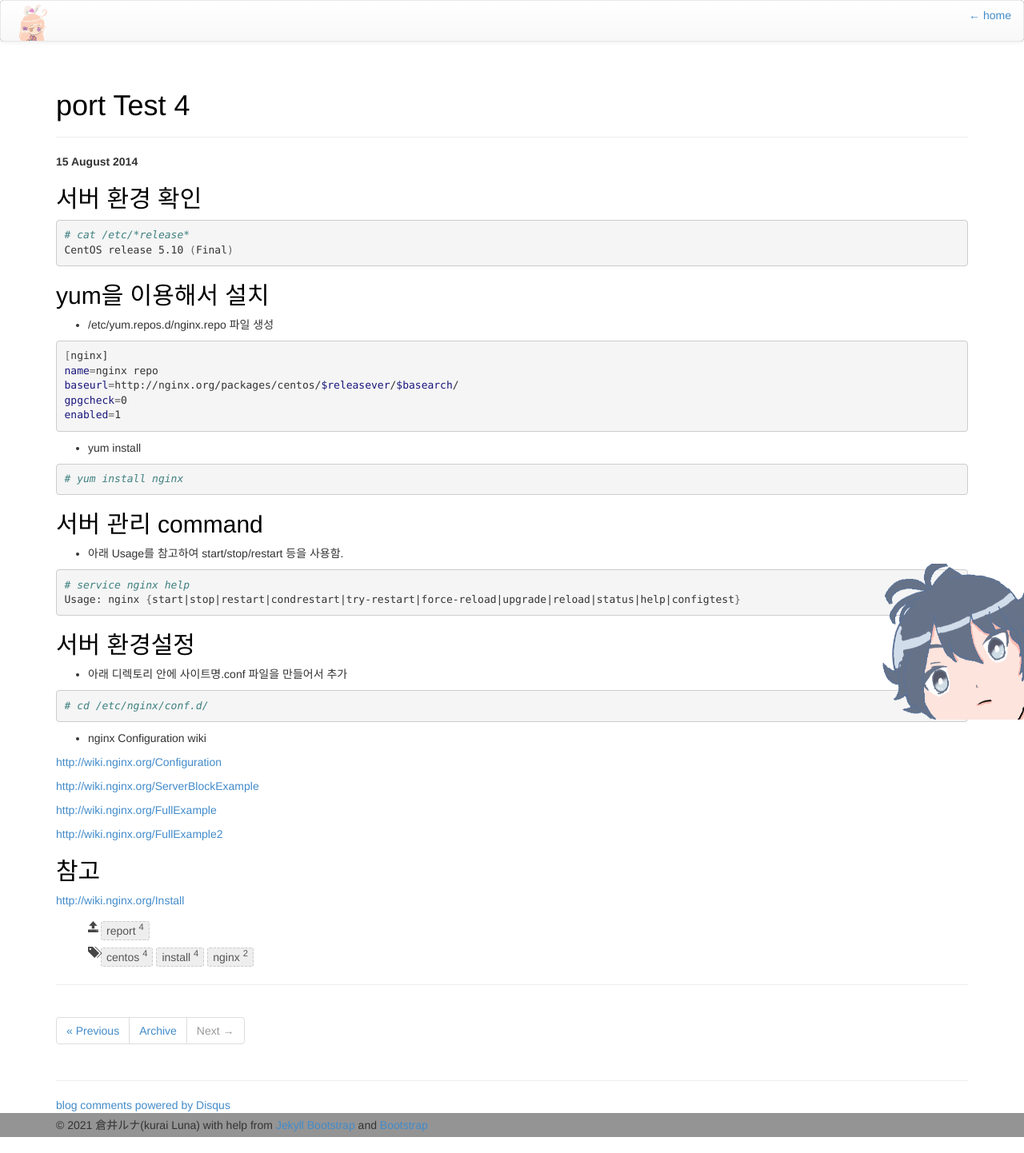
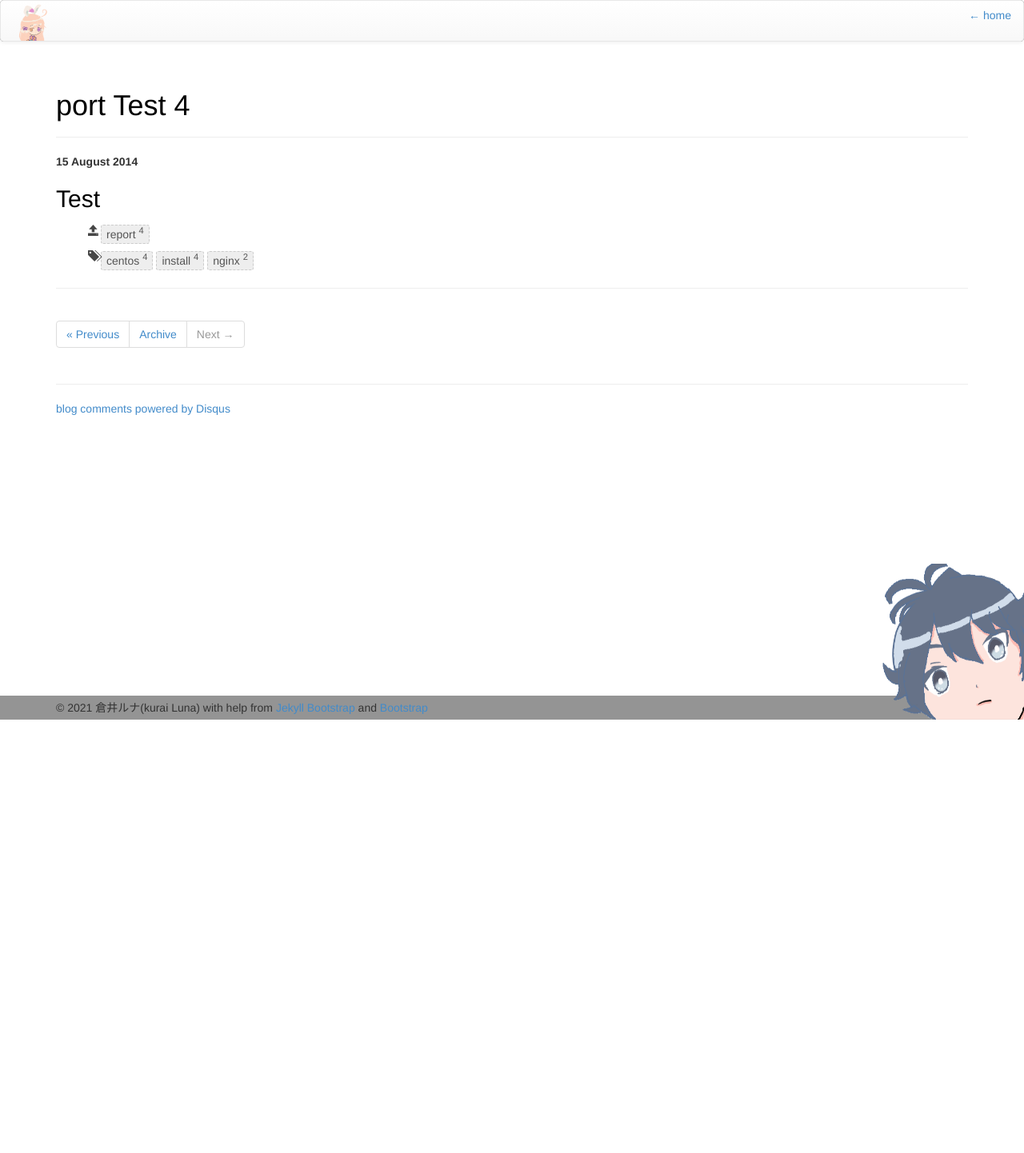
Before and after one commit to KuraiLuna/KuraiLuna4.github.io, a Jekyll site: the page built from _posts/report/2014-08-15-port_Test 4.md, in a window 1280 px wide. Shown: the whole page at 80% size. Built offline with Jekyll 4.4.1, drawn with Linux system fonts in a browser that asks for light colours; nearby versions of some CDN libraries; comment, search, counter and statistics services are not loaded; after the commit the page ends 920 px from its top, so only the background shows below that.

Commit message:
작성 될 포스트들

````diff
--- a/_posts/report/2014-08-15-port_Test 4.md
+++ b/_posts/report/2014-08-15-port_Test 4.md
@@ -6,64 +6,5 @@ tags : [centos, install, nginx]
 ---
 {% include JB/setup %}
 
-서버 환경 확인
+Test
 --------------
-
-```bash
-# cat /etc/*release*
-CentOS release 5.10 (Final)
-```
-
-yum을 이용해서 설치
--------------------
-
--   /etc/yum.repos.d/nginx.repo 파일 생성
-
-```bash
-[nginx]
-name=nginx repo
-baseurl=http://nginx.org/packages/centos/$releasever/$basearch/
-gpgcheck=0
-enabled=1
-```
-
--   yum install
-
-```bash
-# yum install nginx
-```
-
-서버 관리 command
------------------
-
--   아래 Usage를 참고하여 start/stop/restart 등을 사용함.
-
-```bash
-# service nginx help
-Usage: nginx {start|stop|restart|condrestart|try-restart|force-reload|upgrade|reload|status|help|configtest}
-```
-
-서버 환경설정
--------------
-
--   아래 디렉토리 안에 사이트명.conf 파일을 만들어서 추가
-
-```bash
-# cd /etc/nginx/conf.d/
-```
-
--   nginx Configuration wiki
-
-<http://wiki.nginx.org/Configuration>
-
-<http://wiki.nginx.org/ServerBlockExample>
-
-<http://wiki.nginx.org/FullExample>
-
-<http://wiki.nginx.org/FullExample2>
-
-
-참고
-----
-
-<http://wiki.nginx.org/Install>
````
